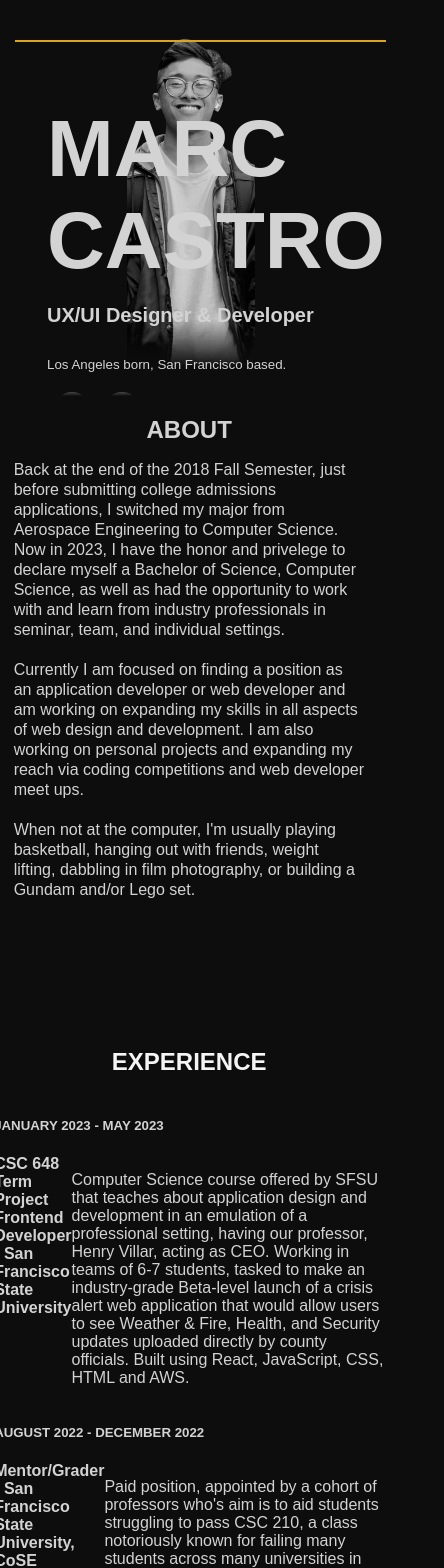
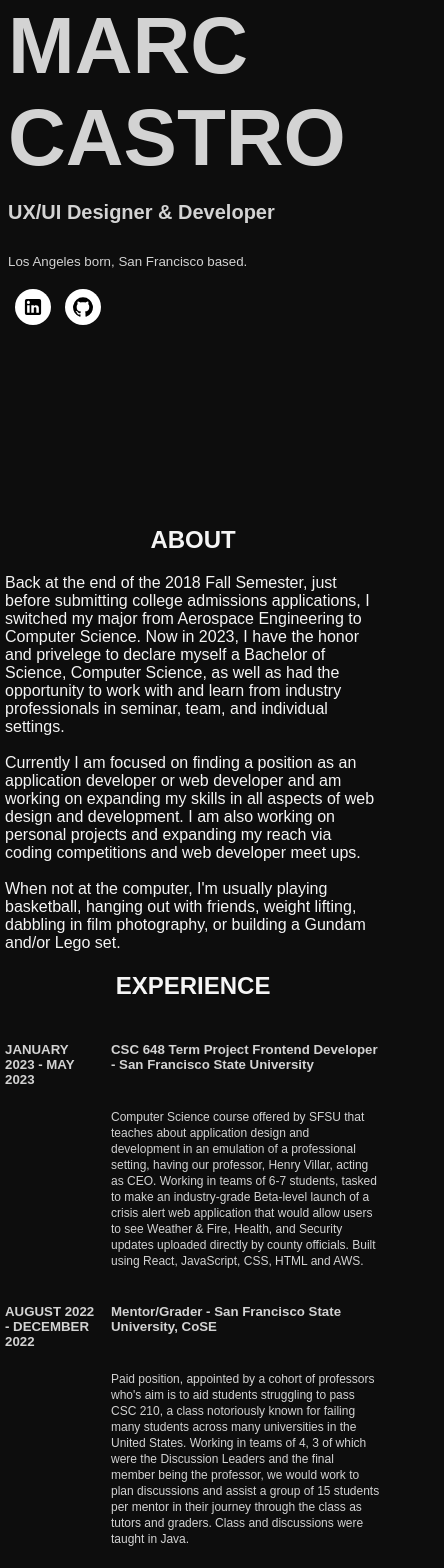
Before and after one commit to majocast/personal-website, a React (Create React App) app in the folder personal-website/: page / in a window 390 px wide. Shown: the top 1568 px of the page, 444 px wide, since content can reach past the window. Built offline with nearby package versions, Linux system fonts and the light colour scheme.

Commit message:
styling consistency adjust - mobile (v1.0.4)

```diff
--- a/personal-website/src/App.css
+++ b/personal-website/src/App.css
@@ -25,7 +25,7 @@ body {
 
 @media screen and (max-width: 767px) {
   body {
-    width: 98%;
+    width: 100vw;
     display: flex;
     flex-direction: column;
   }
--- a/personal-website/src/App.tsx
+++ b/personal-website/src/App.tsx
@@ -1,5 +1,5 @@
 /*
-version: 1.0.0
+version: 1.0.4
 */
 
 import React from 'react';
--- a/personal-website/src/pages/About.tsx
+++ b/personal-website/src/pages/About.tsx
@@ -14,9 +14,10 @@ const Wrapper = styled.div`
 
   @media screen and (max-width: 767px) {
     display: flex;
-    height: 250vh;
+    min-height: 100vh;
     width: 99vw;
-    align-items: center;
+    justify-content: unset;
+    align-items: unset;
   }
 `;
 
@@ -130,10 +131,23 @@ function About() {
             </a>
           </div>}
           <div id='experience-cont-mobile'>
+            <h2>ABOUT</h2>
+            Back at the end of the 2018 Fall Semester, just before submitting college admissions
+            applications, I switched my major from Aerospace Engineering to Computer Science. Now
+            in 2023, I have the honor and privelege to declare myself a Bachelor of
+            Science, Computer Science, as well as had the opportunity to work with and learn from
+            industry professionals in seminar, team, and individual settings.
+            <br/><br/>
+            Currently I am focused on finding a position as an application developer or web developer
+            and am working on expanding my skills in all aspects of web design and development. I am also
+            working on personal projects and expanding my reach via coding competitions and web developer
+            meet ups.
+            <br/><br/>
+            When not at the computer, I'm usually playing basketball, hanging out with friends, weight
+            lifting, dabbling in film photography, or building a Gundam and/or Lego set.
             <h2>EXPERIENCE</h2>
             <a className='exper-indiv' href='https://github.com/CSC-648-SFSU/csc648-02-sp2023-team04'>
               <h5>JANUARY 2023 - MAY 2023</h5>
-              <div className='inner-desc'>
               <h5>CSC 648 Term Project Frontend Developer - San Francisco State University</h5>
               <p>Computer Science course offered by SFSU that teaches about application design and
                 development in an emulation of a professional setting, having our professor, Henry Villar, acting as CEO.
@@ -141,38 +155,31 @@ function About() {
                 a crisis alert web application that would allow users to see Weather & Fire, Health,
                 and Security updates uploaded directly by county officials. Built using React, JavaScript, CSS, HTML and AWS.
               </p>
-              </div>
             </a>
             <a className='exper-indiv' href='https://docs.google.com/presentation/d/1wRMCkmz_hJRPeN2Y8goS941paV1aijaXyvsadcjWf9M/edit#slide=id.g13fada9bf12_3_86'>
               <h5>AUGUST 2022 - DECEMBER 2022</h5>
-              <div className='inner-desc'>
               <h5>Mentor/Grader - San Francisco State University, CoSE</h5>
               <p>Paid position, appointed by a cohort of professors who's aim is to aid students struggling to pass CSC 210,
                 a class notoriously known for failing many students across many universities in the United States. Working in teams
                 of 4, 3 of which were the Discussion Leaders and the final member being the professor, we would work to plan discussions
                 and assist a group of 15 students per mentor in their journey through the class as tutors and graders. Class and discussions were taught in Java.
               </p>
-              </div>
             </a>
             <a className='exper-indiv' href='https://www.sfusd.edu/school/everett-middle-school'>
               <h5>JANUARY 2022 - MAY 2022</h5>
-              <div className='inner-desc'>
               <h5>Everett Middle School Teacher/TA - SFSU CSC 699 Learning By Teaching</h5>
               <p>Computer Science course and paid position offered by SFSU where students assist San Francisco Unified School District middle/high school teachers and
                 students in their classrooms to hone computing skills, improve soft skills, and aid younger students in their journey in learning how to code. Placed
                 at Everett Middle School in Downtown San Francisco, worked with Mr. Luis Reynoso to help a class of roughly 30 students learn about HTML, CSS, and JavaScript.
               </p>
-              </div>
             </a>
             <a className='exper-indiv' href='https://buildyourfuture.withgoogle.com/programs/computer-science-summer-institute#!overview'>
               <h5>JULY 2023 - AUGUST 2023</h5>
-              <div className='inner-desc'>
               <h5>Google Computer Science Summer Institute CSSI - Google @ CSU San Marcos</h5>
               <p>3-week long opportunity provided by Google to kickstart incoming freshmen via rapidly teaching HTML, CSS, JavaScript, and Google's Cloud
                  Service at California State University, San Marcos under the supervision of industry professionals, Google representatives, and upper
                  division Computer Science students. Program concludes with the production and launching of a web application designed by teams of 4 students.
               </p>
-              </div>
             </a>
             <span onClick={openResume}>
             resume
--- a/personal-website/src/pages/Home.tsx
+++ b/personal-website/src/pages/Home.tsx
@@ -13,13 +13,14 @@ const Wrapper = styled.div`
   -webkit-mask-image: linear-gradient(to top, transparent 1%, black 5%);
   mask-image: linear-gradient(to top, transparent 1%, black 5%);
 
-  @media screen and (max-width: 800px) {
+  @media screen and (max-width: 767px) {
     width: 100vw;
-    height: 25rem;
+    height: 60vh;
     display: flex;
-    align-items: center;
-    justify-content: center;
+    position: relative;
     flex-direction: column;
+    -webkit-mask-image: unset;
+    mask-image: unset;
   }
 `;
 
--- a/personal-website/src/pages/Projects.tsx
+++ b/personal-website/src/pages/Projects.tsx
@@ -11,8 +11,7 @@ const Wrapper = styled.div`
   width: 100vw;
 
   @media screen and (max-width: 767px) {
-    margin-top: 40px;
-    justify-items: center;
+    justify-content: unset;
     height: 200vh;
     display: flex;
     position: relative;
@@ -22,7 +21,7 @@ const Wrapper = styled.div`
 function Projects() {
   return (
     <Wrapper id='projects'>
-      <h5>SELECTED PROJECTS</h5>
+      <h2>SELECTED PROJECTS</h2>
       <div id='grid-container'>
         <a className='project' href='https://github.com/majocast/personal-website'>
           <div className='project-cover'>
--- a/personal-website/src/styles/About.css
+++ b/personal-website/src/styles/About.css
@@ -120,22 +120,9 @@
   line-height: 1.5rem;
 }
 
-
 @media screen and (max-width: 767px) {
   #about-cont {
-    margin-left: 20px;
-    width: 100%;
-    display: flex;
-    flex: 1;
-    align-items: center;
-    flex-direction: column;
-    font-size: medium;
-    color: lightgray;
-    animation: fadeIn 1s;
-    font-weight: 500;
-    line-height: 20px;
-    min-height: 100%;
-    justify-content: center;
+    display: none;
   }
 
   #about-nav {
@@ -144,65 +131,51 @@
 
   .about-container {
     align-items: unset;
+    justify-content: unset;
     width: 100%;
-    flex-basis: 0;
+    height: 100%;
+  }
+
+  .about-container div {
+    flex-basis: unset;
   }
 
   #about-content {
-    position: absolute;
+    position: relative;
+    height: 100%;
     width: 100%;
     margin: 0;
     padding: 0;
   }
 
-  #about-cont {
-    margin-left: unset;
-    justify-content: unset;
-    position: relative;
-    width: 90%;
-    min-height: 80%;
+  #experience-cont-mobile {
+    margin-left: 5px;
+    margin-right: 5px;
+    display: flex;
+    flex-direction: column;
+    align-items: center;
   }
 
   #experience-cont-mobile a {
     height: unset;
+    display: grid;
+    grid-template-columns: 1fr 3fr;
+    grid-template-rows: auto auto;
+    column-gap: 1rem;
     text-decoration: none;
     color: lightgray;
   }
 
-  #experience-cont-mobile span {
-    display: flex;
-    width: 20%;
-    color: white;
+  #experience-cont-mobile > a > p {
+    grid-area: 2 / 2 / 2 / 2;
+    padding: 0;
+    margin-top: 0;
+    font-size: 0.75rem;
+    line-height: 1rem;
   }
 
-  .exper-indiv div h5 {
-    flex-basis: unset;
-  }
-
-  .exper-indiv div {
-    width: unset;
-    flex-basis: unset;
-    display: flex;
-  }
-
-  .inner-desc h5 {
-    display: flex;
-    flex-basis: unset;
-    font-size: 1rem;
-    margin: 0;
-    padding: 0;
-  }
-
-  #experiece-cont-mobile h2 {
-    border: 2px solid white;
-  }
-
-  #experience-cont-mobile {
-    display: flex;
-    flex-direction: column;
-    justify-content: center;
-    align-items: center;
-    margin-top: 20px;
+  #experience-cont-mobile > span:last-child {
+    position: relative;
   }
 }
 
--- a/personal-website/src/styles/Home.css
+++ b/personal-website/src/styles/Home.css
@@ -2,7 +2,6 @@
   display: flex;
   flex-direction: column;
   justify-content: center;
-  align-items: left;
   color: lightgrey;
   padding-top: 1rem;
   padding-bottom: 1rem;
@@ -35,18 +34,22 @@
 
 /*Mobile/Smaller Screen Adaptations*/
 @media screen and (max-width: 767px) {
-  #profile-picture {
+  #photo-container {
     display: none;
-    width: 0%;
   }
 
   #mid-text {
+    align-items: unset;
+    justify-content: unset;
+    padding: unset;
+    padding-left: 0.5rem;
+    margin: 0;
     display: flex;
     position: absolute;
-    top: 40px;
     left: 0;
     width: 100%;
-    height: 50%;
+    height: 100%;
     font-size: smaller;
+    border: unset;
   }
 }
--- a/personal-website/src/styles/Projects.css
+++ b/personal-website/src/styles/Projects.css
@@ -126,30 +126,29 @@
 }
 
 @media screen and (max-width: 767px) {
-  .column {
-    flex-basis: unset;
-  }
-  .column-2 {
-    display: none;
+  #grid-container {
+    display: grid;
+    width: 90%;
+    height: 90%;
+    justify-items: center;
+    align-items: center;
+    grid-template-rows: repeat(6, 1fr);
+    grid-template-columns: auto;
+    row-gap: 2rem;
   }
 
-  .column-1 {
+  .project {
     width: 100%;
     height: 100%;
   }
 
-  .project {
-    width: 100%;
-    height: 20rem;
-  }
-
   .project-cover {
     opacity: 1;
-    height: 50%;
+    height: 75%;
+    transform:translateY(30%);
   }
   .project-back {
-    height: 50%;
-    transform:translateY(100%);
+    height: 25%;
   }
 
   .project-cover span:first-child {
@@ -158,25 +157,23 @@
   }
 
   .project-cover span {
-    top: 20%;
+    top: 25%;
     font-size: 0.9rem;
   }
 
   .project-cover p {
     color: white;
-    width: 100%;
+    width: 95%;
     position: absolute;
-    bottom: 50%;
+    bottom: 0;
     font-weight: 500;
     font-size: 0.65rem;
     text-transform: none;
     line-height: 1.2rem;
   }
 
-  .projects-header {
-    margin: 0;
-    padding: 0;
-    display: flex;
-    height: 10px;
+  #projects > h2 {
+    margin-top: 2rem;
+    margin-bottom: 3rem;
   }
 }
```
Lines whose indentation alone changed are shown as unchanged.
